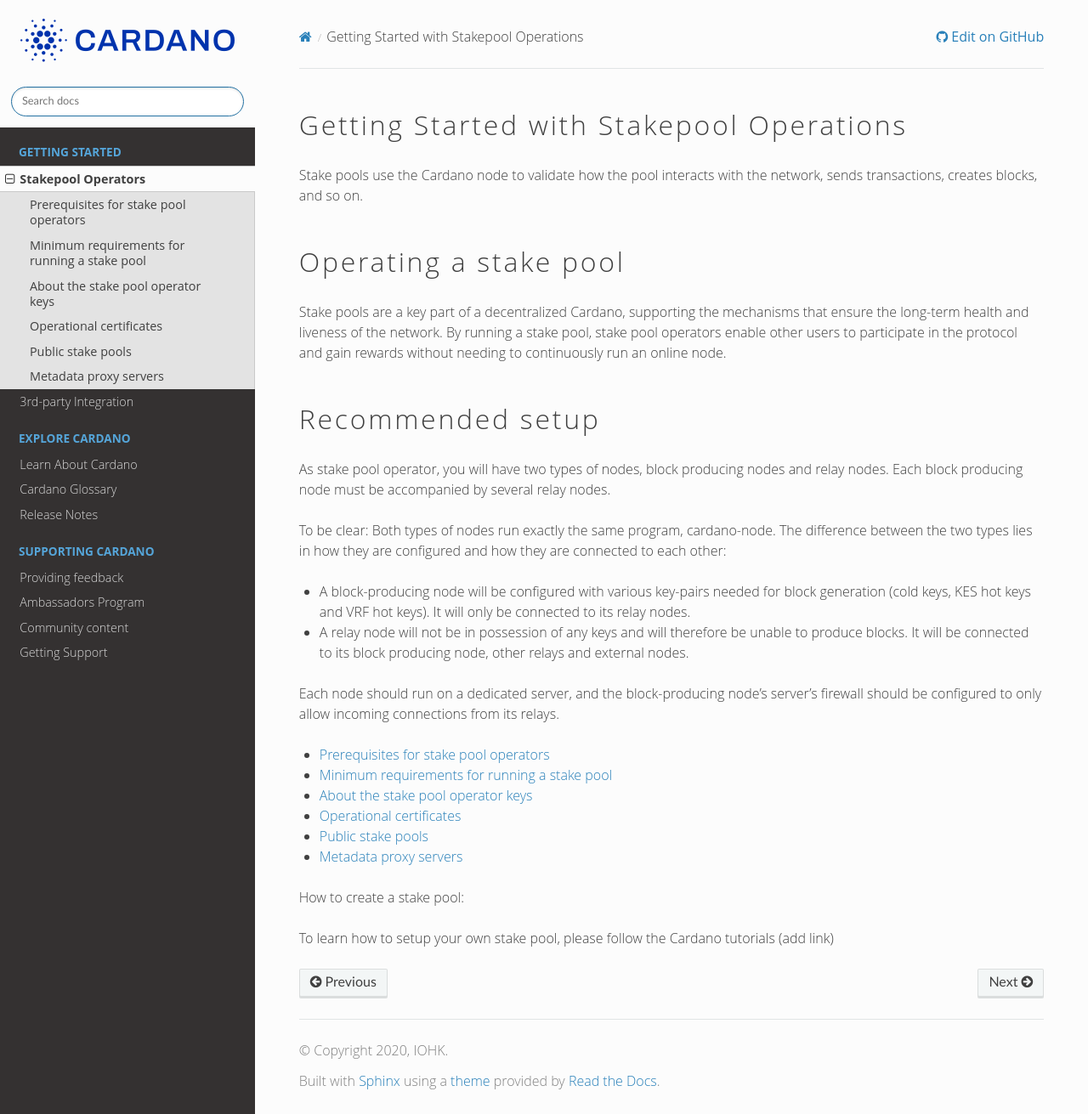
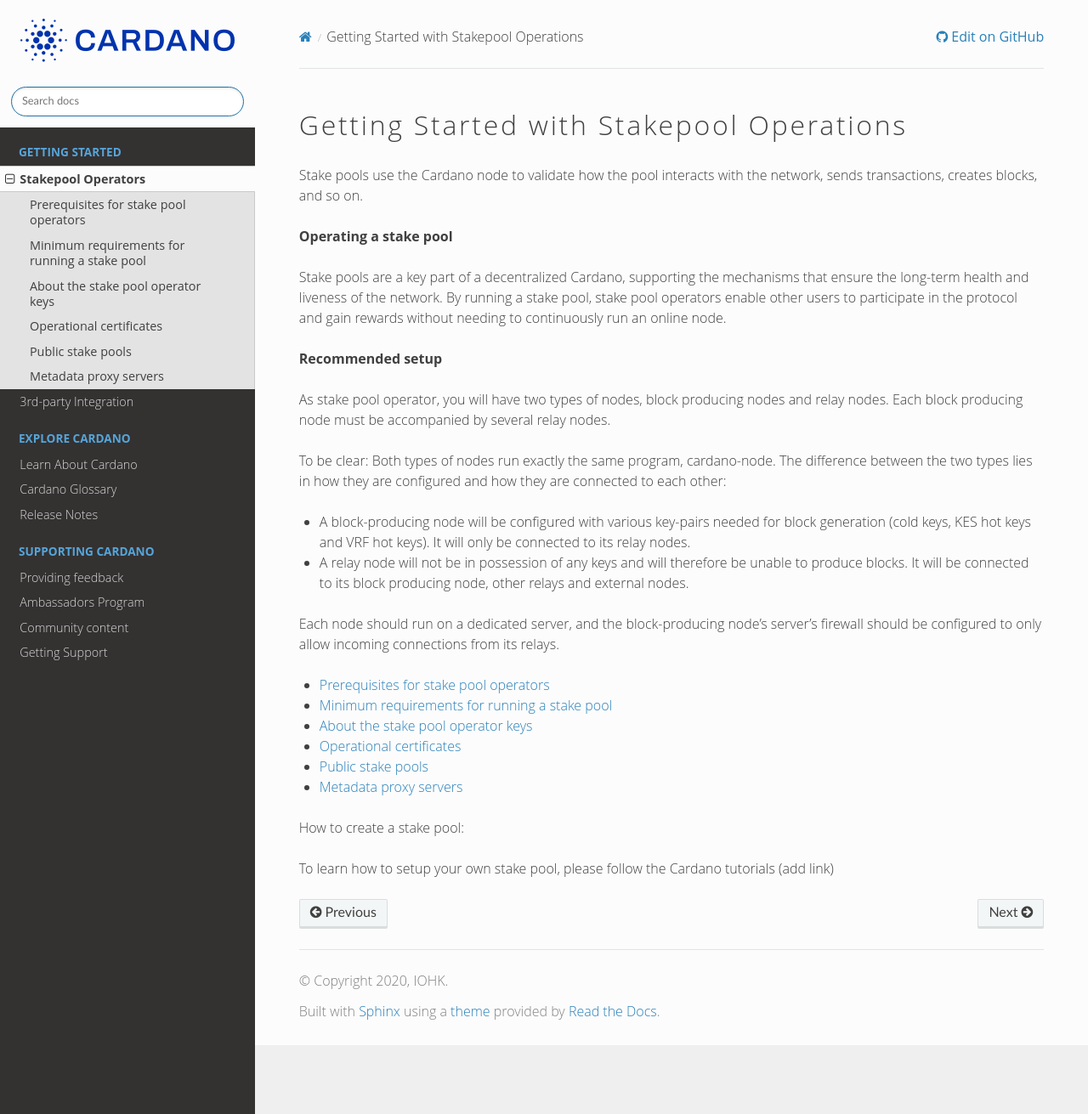
Before and after one commit to input-output-hk/technical-docs, a Sphinx documentation site: the page built from source/getting-started/stakepool-operators/index.rst, in a window 1280 px wide and 1311 px high. Shown: the whole window at 85% size. Built offline with Sphinx 7.4.7 and the Read the Docs theme 2.0.0, drawn with Linux system fonts in a browser that asks for light colours; pages that are not in the unit, such as notebooks, are missing from menus.

```diff
--- a/source/getting-started/stakepool-operators/index.rst
+++ b/source/getting-started/stakepool-operators/index.rst
@@ -3,12 +3,12 @@ Getting Started with Stakepool Operations
 
 Stake pools use the Cardano node to validate how the pool interacts with the network, sends transactions, creates blocks, and so on.
 
-Operating a stake pool
-^^^^^^^^^^^^^^^^^^^^^^
+**Operating a stake pool**
+
 Stake pools are a key part of a decentralized Cardano, supporting the mechanisms that ensure the long-term health and liveness of the network. By running a stake pool, stake pool operators enable other users to participate in the protocol and gain rewards without needing to continuously run an online node.
 
-Recommended setup
------------------
+**Recommended setup**
+
 
 As stake pool operator, you will have two types of nodes, block producing nodes and relay nodes. Each block producing node must be accompanied by several relay nodes.
 
```
